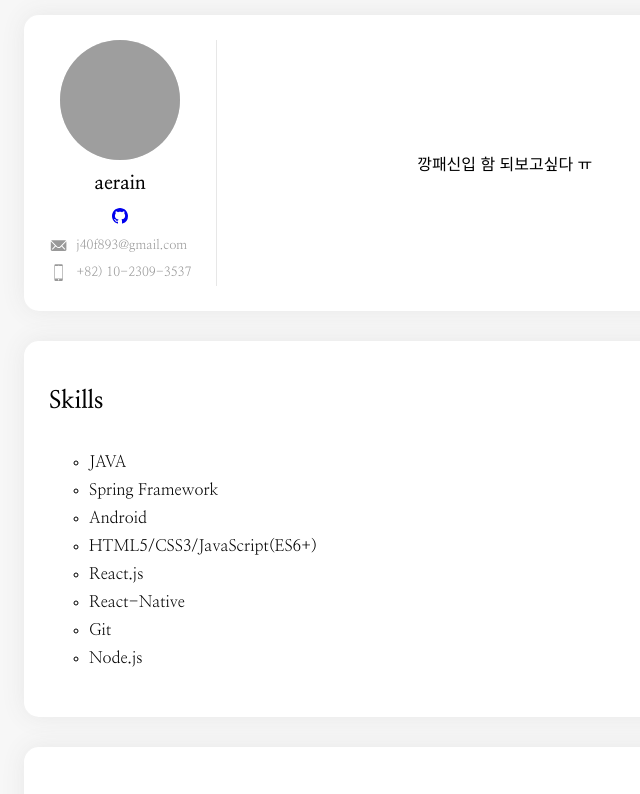
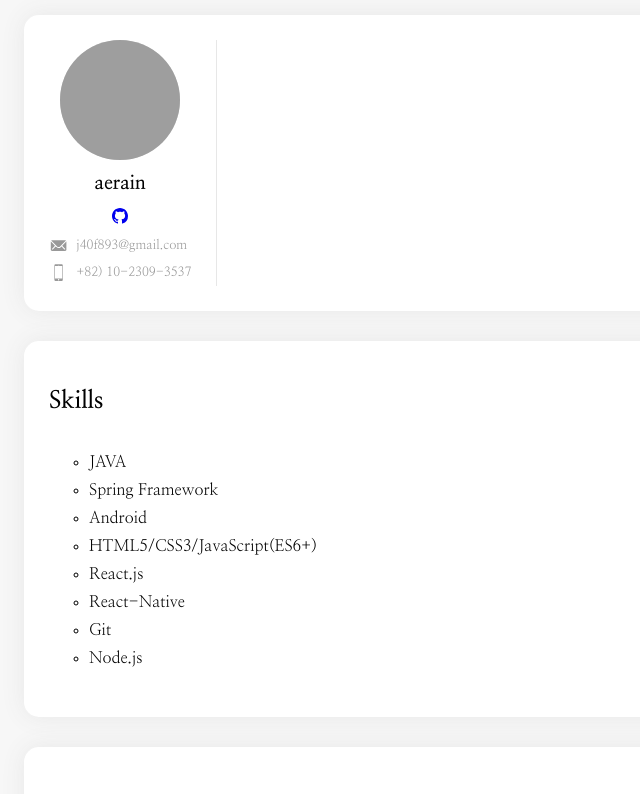
Before and after one commit to aerain/resume, a React (Create React App) app: page / in a window 1280 px wide. Shown: the top 794 px of the page, without its empty margins (232-872 px from the left). Built offline with nearby package versions, Linux system fonts and the light colour scheme; grey boxes are pictures that could not be loaded.

Commit message:
밖으로빼냄

```diff
--- a/src/components/Profile.js
+++ b/src/components/Profile.js
@@ -4,7 +4,7 @@ import { GoMarkGithub } from 'react-icons/go'
 import { IoIosMail, IoIosPhonePortrait } from 'react-icons/io';
 import { Card } from './component';
 
-const Profile = ({profileImg = undefined, githubAccountId = '', email = undefined, phone = undefined}) => {
+const Profile = ({profileImg = undefined, githubAccountId = '', email = undefined, phone = undefined, description = ""}) => {
     return (
         <Card className="profile">
             <Fragment>
@@ -28,7 +28,7 @@ const Profile = ({profileImg = undefined, githubAccountId = '', email = undefine
                     </div>
                 </div>
                 <div className="description">
-                    깡패신입 함 되보고싶다 ㅠ
+                    {Object.prototype.toString.call(description) === '[object String]' && description}
                 </div>
             </Fragment>
         </Card>
@@ -39,7 +39,8 @@ Profile.propTypes = {
     profileImg: PropTypes.string,
     githubAccountId: PropTypes.string,
     email: PropTypes.string,
-    phone: PropTypes.string
+    phone: PropTypes.string,
+    description: PropTypes.string,
 };
 
 export default Profile;
```
